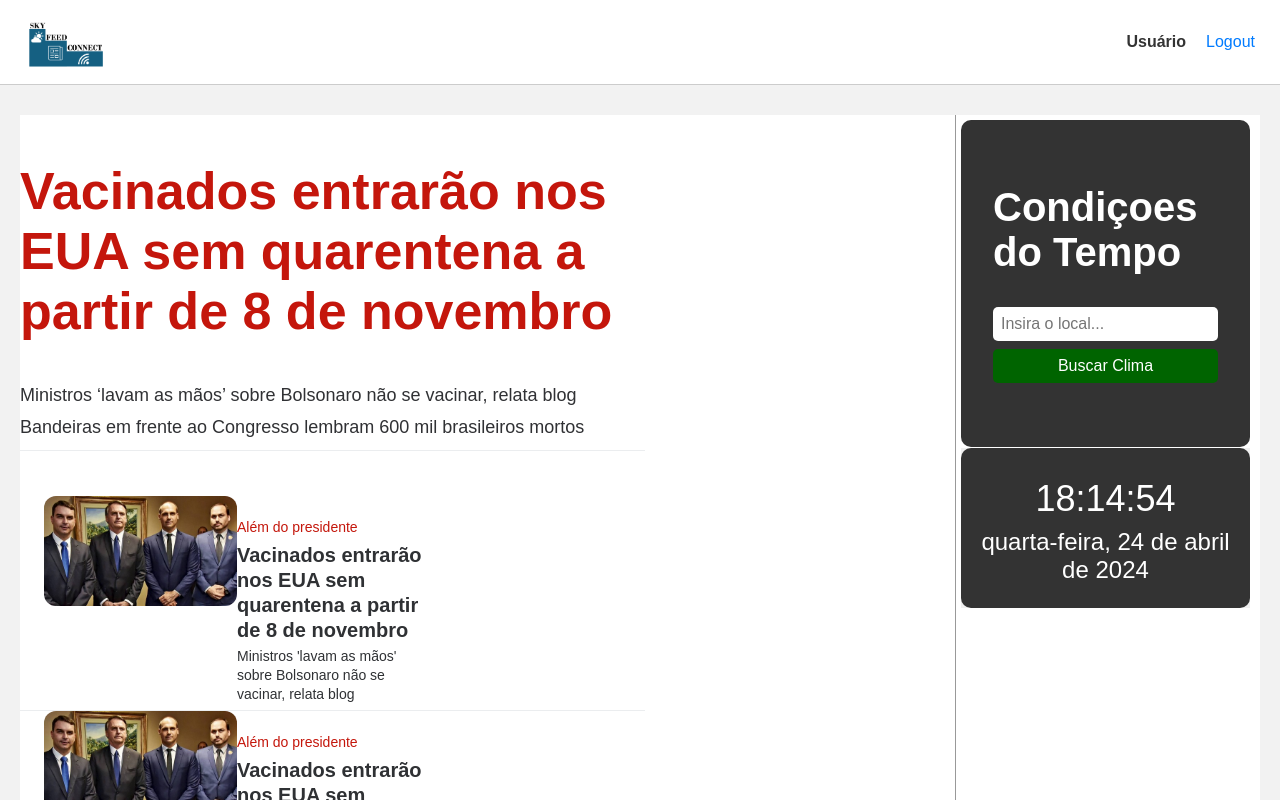
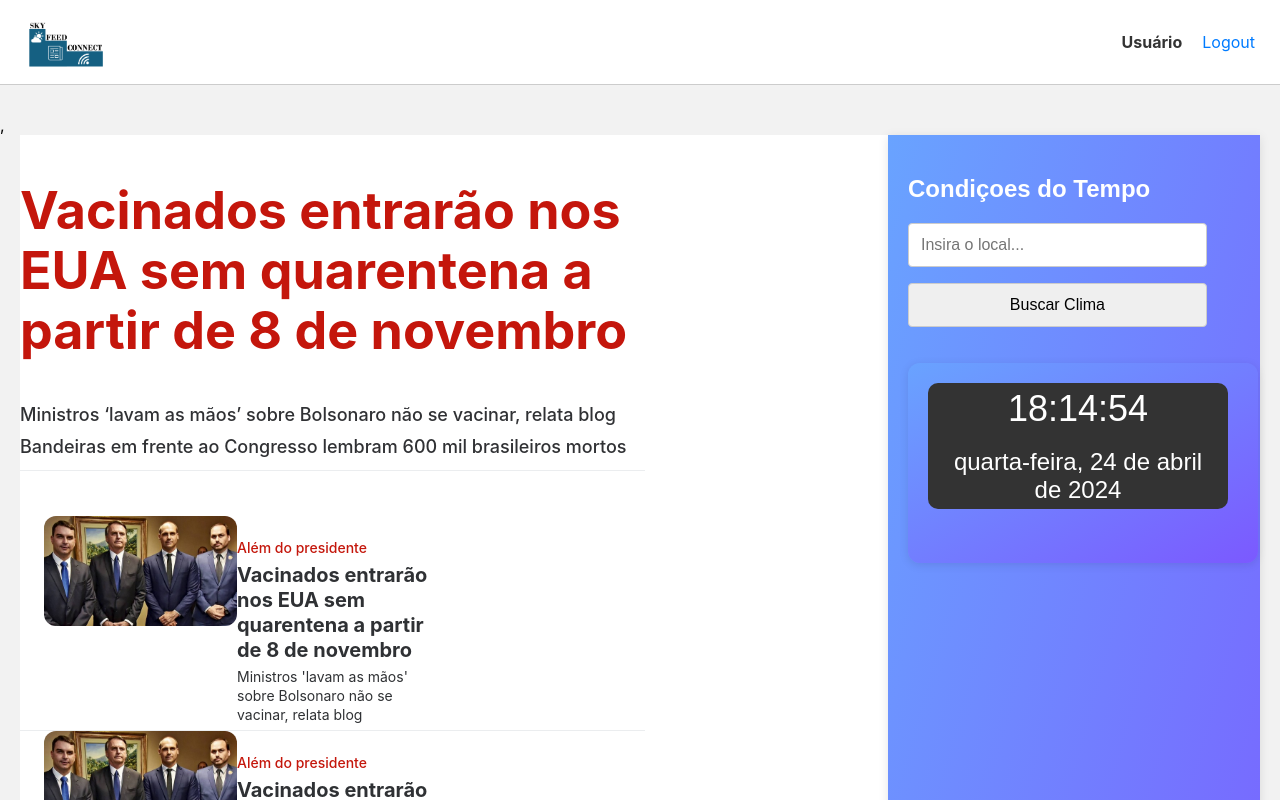
Before and after one commit to Danielmadr/SkyFeedConnect, a React (Vite) app in the folder vite-project/: page /main in a window 1280 px wide. Shown: the top 800 px of the page. Built offline with nearby package versions, Linux system fonts and the light colour scheme.

Commit message:
Fron updates

```diff
--- a/vite-project/src/components/MainPage.jsx
+++ b/vite-project/src/components/MainPage.jsx
@@ -9,7 +9,7 @@ const MainPage = ({ onLogout }) => {
   const username = localStorage.getItem("userName") || "Usuário";
 
   return (
-    <body id="main-page">
+    <body>
       <section id="header">
         <div className="header-content">
           <img src={logo} alt="Logo" className="logo" />
@@ -21,7 +21,7 @@ const MainPage = ({ onLogout }) => {
           </div>
         </div>
       </section>
-
+      ,
       <section id="principal">
         <div className="personal-feed">
           <NewsFeed className="news-feed" />
--- a/vite-project/src/components/NewsFeed.jsx
+++ b/vite-project/src/components/NewsFeed.jsx
@@ -76,9 +76,6 @@ const NewsFeed = () => {
       <div className="main-news-item">
         <h1 className="main-news-subtitle">{newsItems[0].subtitle}</h1>
         <p className="main-news-summary">{newsItems[0].summary}</p>
-        {newsItems[0].imageUrl && (
-          <img src={newsItems[0].imageUrl} alt="Main news" className="main-news-image" />
-        )}
       </div>
 
       <div className="secondary-news-container">
--- a/vite-project/src/style/DateTimeWidget.css
+++ b/vite-project/src/style/DateTimeWidget.css
@@ -1,10 +1,3 @@
-#datetime-widget {
-  margin-top: 1px;
-  display: flex;
-  justify-content: center;
-  background-color: #f0f0f0;
-}
-
 #datetime-content {
   padding: 0 1rem;
   max-width: 300px;
--- a/vite-project/src/style/MainPage.css
+++ b/vite-project/src/style/MainPage.css
@@ -1,11 +1,3 @@
-#main-page {
-  display: flex;
-  flex-direction: column;
-  justify-content: space-between;
-  margin: auto;
-  font-family: "Encode Sans", sans-serif;
-}
-
 #header {
   width: 100%;
   margin-bottom: 30px;
@@ -57,21 +49,20 @@
   background-color: white;
   width: 1240px;
   display: grid;
-  grid-template-columns: 75% 25%;
+  grid-template-columns: 70% 30%;
   grid-template-areas: "A B";
   justify-items: center;
   margin: auto;
 }
 
 .vertical-divider {
-  width: 300px;
-  padding: 5px;
-  background-color: white;
-  border-left: #999 1px solid;
-  align-items: center;
-}
-
-.weather-widget {
+  background: linear-gradient(to bottom right, #69A3FF, #7B59FF);
+  padding: 20px;
+  box-shadow: 0 2px 10px rgba(0, 0, 0, 0.1);
+  height: 100%;
+  width: 100%;
+  font-family: 'Arial', sans-serif;
+  color: #fff;
   grid-area: B;
 }
 
--- a/vite-project/src/style/NewsFeed.css
+++ b/vite-project/src/style/NewsFeed.css
@@ -1,9 +1,3 @@
-.personal-feed {
-  width: 100vw;
-  display: flex;
-  flex-direction: column;
-}
-
 .main-news-item {
   margin-bottom: 20px;
 }
--- a/vite-project/src/style/WeatherSearch.css
+++ b/vite-project/src/style/WeatherSearch.css
@@ -1,65 +1,75 @@
-#weather-widget {
+.weather-info {
   display: flex;
+  align-items: center;
+  justify-content: space-between;
+  margin-bottom: 20px;
 }
 
-#weather-content {
-  padding: 2rem;
-  background-color: #333;
-  border-radius: 10px;
-  color: white;
+.weather-info-text {
+  flex: 1;
+}
+.weather-info-icon {
+  flex: 1;
+  display: flex;
+  justify-content: center;
 }
 
-#weather-content .title {
-  font-size: 2.5rem;
-  margin-bottom: 2rem;
+.weather-info-icon img {
+  width: 80px;
 }
 
-#search-form {
-  margin-bottom: 1rem;
+.weather-form {
+  display: flex;
+  width: 100%;
 }
 
-#search-form form {
-  display: flex;
-  flex-direction: column;
-  align-items: center;
+.weather-input {
+  flex: 1;
+  padding: 10px;
+  margin-right: 10px;
+  border: 2px solid #ddd;
+  border-radius: 8px;
+  background: #fff;
+  color: #000;
 }
 
-.inputWidget {
-  width: 100%;
-  padding: 0.5rem;
-  border-radius: 5px;
+.weather-button {
+  padding: 10px;
   border: none;
-  margin-bottom: 0.5rem;
+  border-radius: 8px;
+  background-color: #007bff;
+  color: #fff;
 }
 
-#button-local {
-  background-color: darkgreen;
-  color: white;
-  width: 100%;
-  border: none;
-  padding: 0.5rem 1rem;
-  border-radius: 5px;
-  cursor: pointer;
-  font-size: 1rem;
+.weather-button:hover {
+  background-color: #0056b3;
 }
 
-#tempo-info {
+.error-img {
+  display: block;
+  max-width: 100%;
+  margin-top: 20px;
+  border-radius: 8px;
+}
+
+#datetime-widget {
+  background: linear-gradient(to bottom right, #69A3FF, #7B59FF);
+  border-radius: 12px;
+  padding: 20px;
+  box-shadow: 0 2px 10px rgba(0, 0, 0, 0.1);
+  width: 350px;
+  margin: 20px auto;
+  font-family: 'Arial', sans-serif;
+  color: #fff;
   text-align: center;
 }
 
-.tempo-data > h2 {
-  font-size: 26px;
-  font-weight: 400;
+.datetime-data h2, .datetime-data h3 {
   margin: 0;
+  padding: 5px 0;
 }
 
-.tempo-data-info {
-  display: flex;
-  justify-content: space-between;
-  align-items: center;
+.weather-widget, #datetime-widget {
+  max-width: 350px;
+  min-height: 200px;
 }
-
-.tempo-data-info > span {
-  font-size: 3rem;
-  font-weight: bold;
-}
--- a/vite-project/src/style/index.css
+++ b/vite-project/src/style/index.css
@@ -14,7 +14,6 @@ body {
   -webkit-font-smoothing: antialiased;
   -moz-osx-font-smoothing: grayscale;
   min-height: 100vh;
-  background-color: #f2f2f2;
 }
 
 #root {
```
